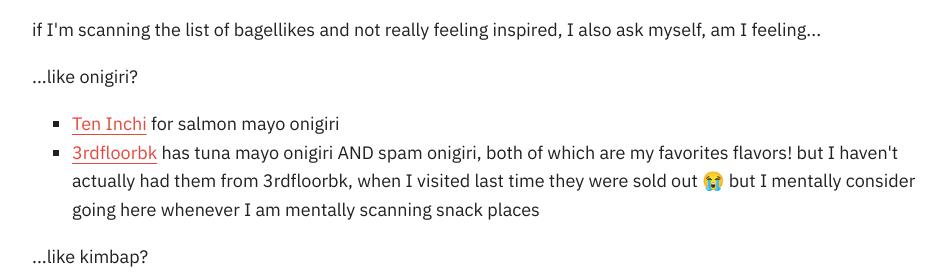
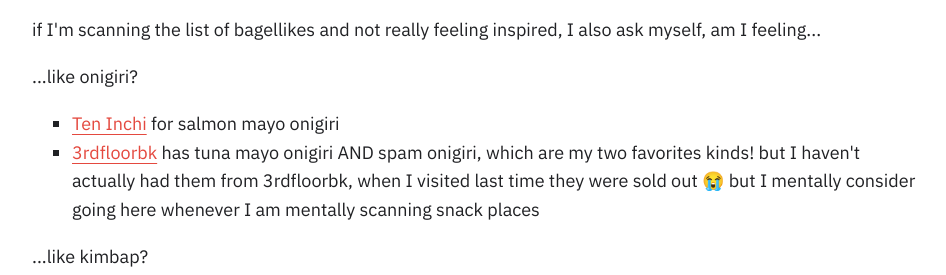
Before and after one commit to vrk/nyc-williamsburg-bagely, an Eleventy site: page index.md in a window 1280 px wide. Shown: the part 4720-4995 px from the top of the page, without its empty margins (166-1112 px from the left). Built offline with nearby package versions, Linux system fonts and the light colour scheme; Eleventy itself is replaced by a stand-in of ours; files that its build step writes are made by us from their sources; a web font is replaced by a local one.

Commit message:
fix wording

```diff
--- a/index.md
+++ b/index.md
@@ -131,7 +131,7 @@
 
 ...like onigiri?
 - [Ten Inchi](https://g.page/tenichimartii?share) for salmon mayo onigiri
-- [3rdfloorbk](https://goo.gl/maps/6ZdmcHuCCNfZc4ueA) has tuna mayo onigiri AND spam onigiri, both of which are my favorites flavors! but I haven't actually had them from 3rdfloorbk, when I visited last time they were sold out 😭 but I mentally consider going here whenever I am mentally scanning snack places
+- [3rdfloorbk](https://goo.gl/maps/6ZdmcHuCCNfZc4ueA) has tuna mayo onigiri AND spam onigiri, which are my two favorites kinds! but I haven't actually had them from 3rdfloorbk, when I visited last time they were sold out 😭 but I mentally consider going here whenever I am mentally scanning snack places
 
 ...like kimbap?
 -   [Ms Ohho](https://g.page/Msohho?share) has tuna mayo kimbap that's v good
```
